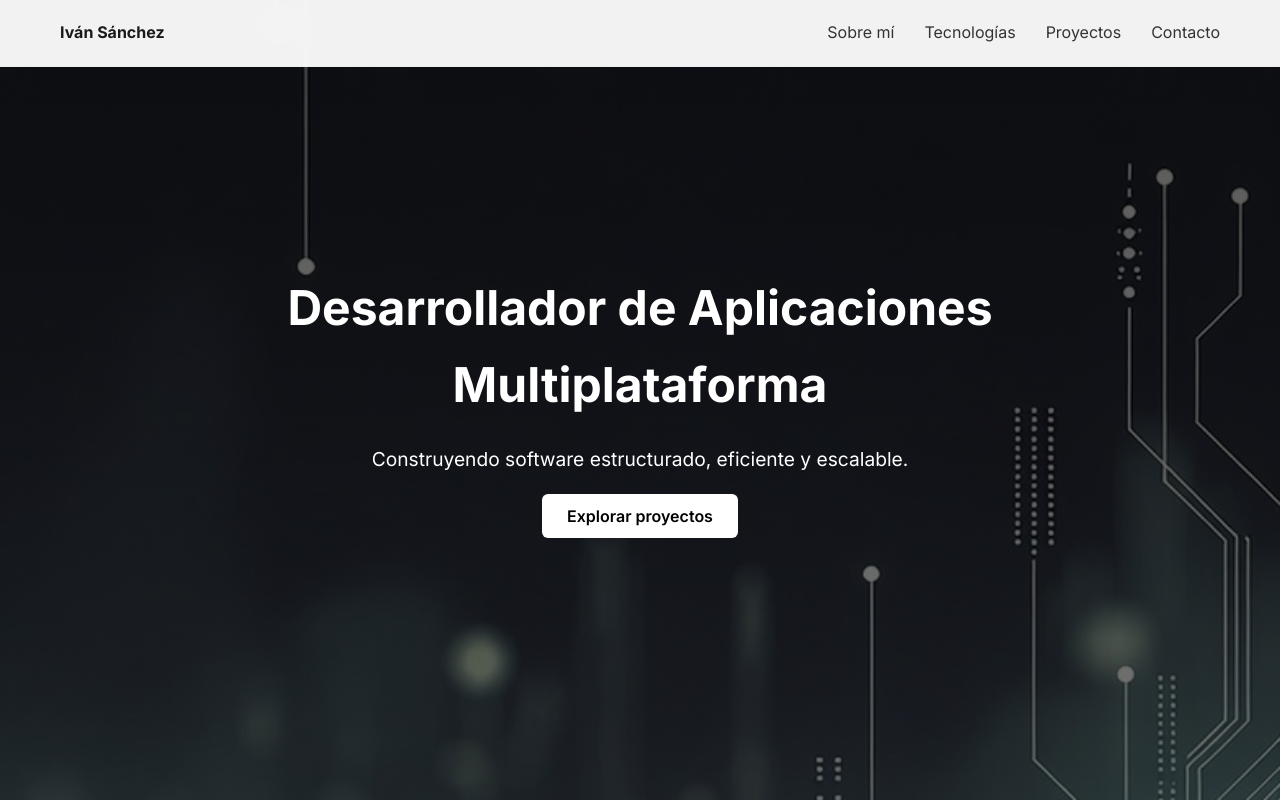
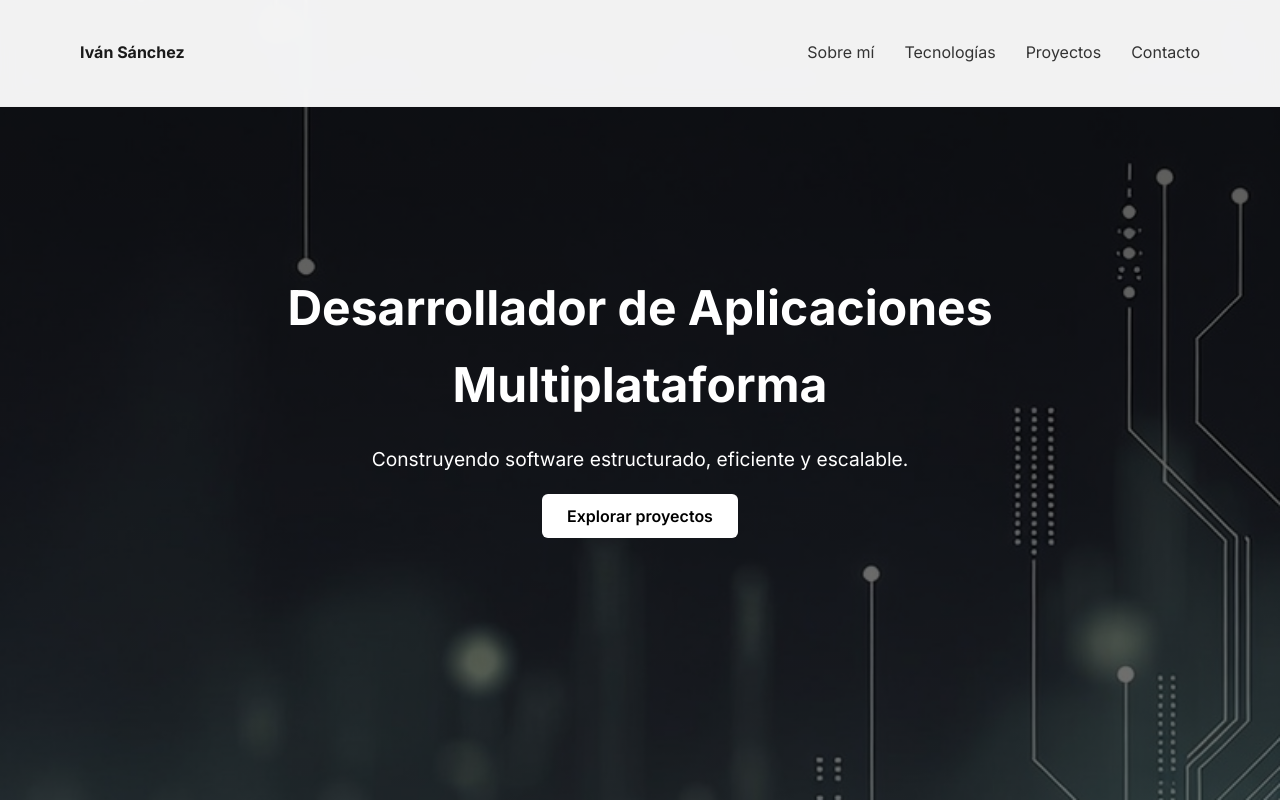
Before and after one commit to ivansanben/ivansanben.github.io, a plain HTML site: page index.html in a window 1280 px wide. Shown: the top 802 px of the page. Drawn offline with Linux system fonts and the light colour scheme.

Commit message:
Adjust padding in the main container

```diff
--- a/style.css
+++ b/style.css
@@ -30,7 +30,7 @@ body {
     display: flex;
     justify-content: space-between;
     align-items: center;
-    padding: 20px 60px; /* controla separación lateral */
+    padding: 40px 80px; /* controla separación lateral */
 }
 
 
```
